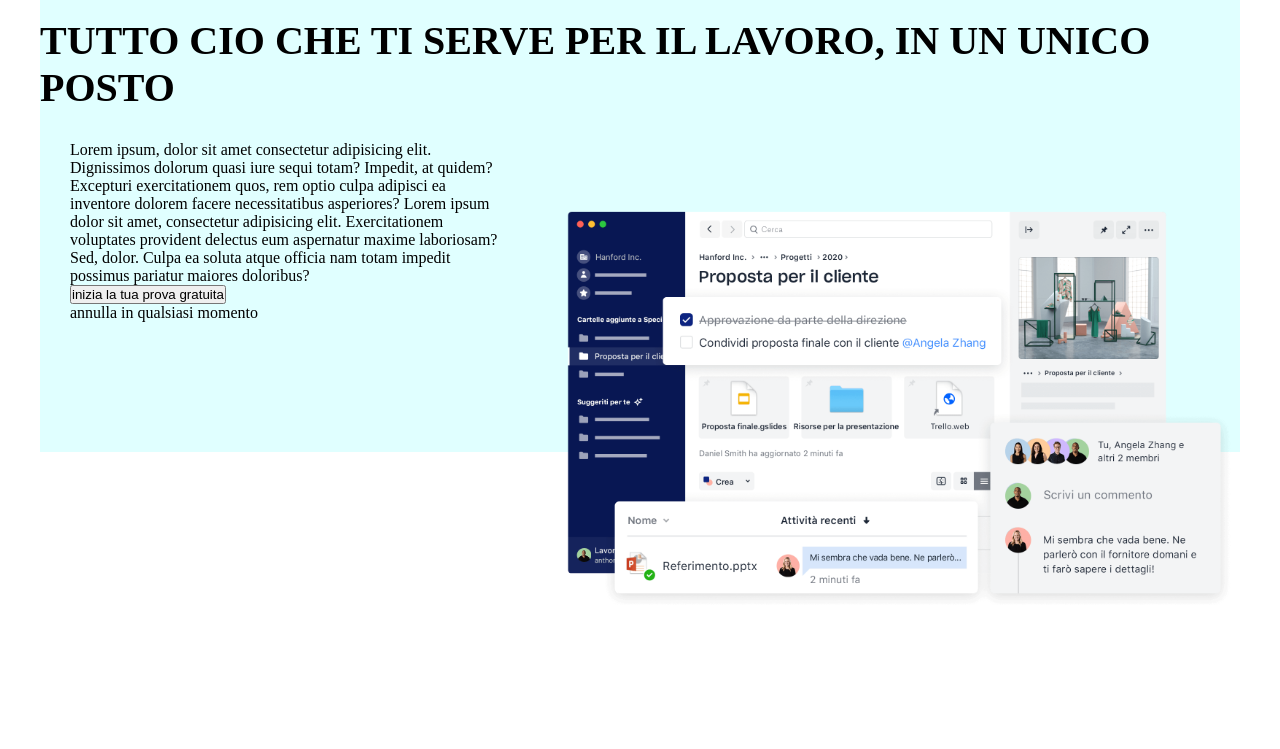
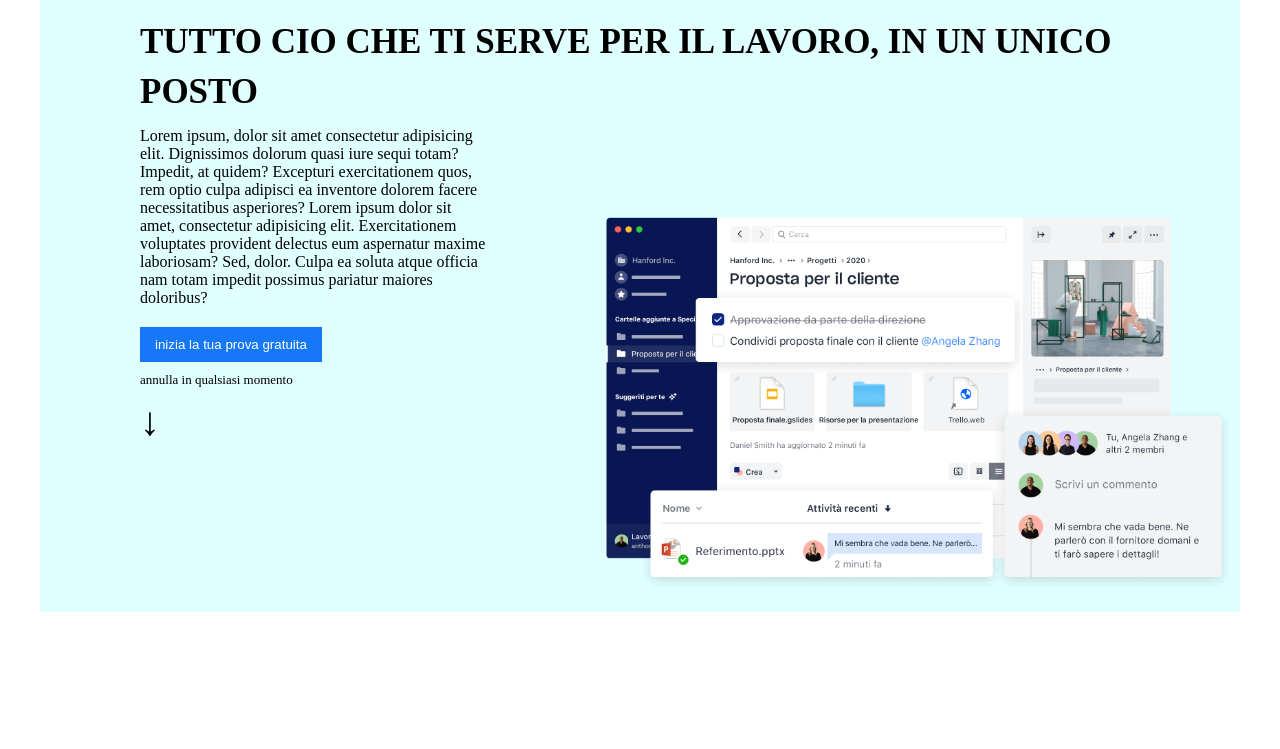
Before and after one commit to 94tony/htmlcss-dropbox, a plain HTML site: page index.html in a window 1280 px wide. Shown: the part 28-777 px from the top of the page. Drawn offline with Linux system fonts and the light colour scheme.

Commit message:
scheletro-1

```diff
--- a/css/style.css
+++ b/css/style.css
@@ -6,16 +6,29 @@
 header{
     width: 1200px;
     margin: auto;
-    height: 60vh;
+    height: 80vh;
     background-color: lightcyan
 
 }
+
+
+.buttonblue{
+    background-color: rgb(23, 120, 247);
+    padding: 10px 15px;
+    border: none;
+    color: white;
+}
+
+
+
 /* nav */
 nav{
+
     background-color: white;
     width: 100%;
+}
 
-}
+
 .clearfix::after{
     content: "";
     display: table;
@@ -52,24 +65,42 @@ nav ul li{
 .titolo-main{
     text-align: start;
     float: left;
-    font-size: 40px;
+    font-size: 35px;
     margin-top: 20px;
+    padding-left: 100px;
+    line-height: 50px;
+
 }
 .dimensioni-text{
     width: 500px;
     height:500px;
     padding-top: 10px;
-    padding: 30px 30px;
-    text-align: left;
+    padding: 10px  50px 0px 100px;
+
     float: left;
 }
 
+#underbutton{
+    margin-top: 10px;
+    font-size: 13px;
+}
+
+#freccia-under{
+margin-top: 10px;
+font-size: 40px;
+}
+.navbutton{
+
+
+    color: white;
+    margin-top: 20px;
+}
 
 
 .img2{
     width: 700px;
     margin-top: 100px;
-    vertical-align: super;
+    padding-left: 40px;
 }
 
 main{
@@ -149,8 +180,23 @@ main{
 
 
 }
+.orizz-left{
+    padding-left: 15px;
+}
+.orizz-left>h2{
+font-size: 17px;
+}
+.orizz-left>h3{
+    font-size: 14px;
+}
 
+.orizz-left>p{
+    font-size: 10px;
+}
 
+.orizz-button{
+    margin-right: 20px;
+}
 
 
 .ti-centro{
@@ -162,6 +208,7 @@ main{
     width: 700px;
     margin: auto;
     border: 1px solid black;
+    height: 140px;
 
 
 }
--- a/index.html
+++ b/index.html
@@ -10,7 +10,7 @@
 <body>
     <header>
         <!-- inizio nav -->
-        <nav class="clearfix">
+        <nav class="navhig clearfix">
             <img class="img-1 fl" src="./img/logo-small.png" alt="">
 
             <ul class="list-1 fl">
@@ -29,12 +29,18 @@
         <!--                 -->
         <!-- introduzione  foto e testo    -->
             <section class="clearfix">
-                <h1 class="titolo-main">TUTTO CIO CHE TI SERVE PER IL LAVORO, IN UN UNICO POSTO</h1>
+                <h1 class="titolo-main">TUTTO CIO CHE TI SERVE PER IL LAVORO, IN UN UNICO <br> POSTO</h1>
                 <div class="dimensioni-text">
 
                     <p>Lorem ipsum, dolor sit amet consectetur adipisicing elit. Dignissimos dolorum quasi iure sequi totam? Impedit, at quidem? Excepturi exercitationem quos, rem optio culpa adipisci ea inventore dolorem facere necessitatibus asperiores? Lorem ipsum dolor sit amet, consectetur adipisicing elit. Exercitationem voluptates provident delectus eum aspernatur maxime laboriosam? Sed, dolor. Culpa ea soluta atque officia nam totam impedit possimus pariatur maiores doloribus?</p>
-                    <button>inizia la tua prova gratuita</button>
-                    <div> annulla in qualsiasi momento</div>
+                    <button class="buttonblue navbutton">inizia la tua prova gratuita</button>
+
+                    <div id="underbutton">
+                        <div> annulla in qualsiasi momento</div>
+                    </div>
+                    <div id="freccia-under">
+                        <div>  &#8595;	</div>
+                    </div>
                 </div>
                 <img class="fl img2 " src="./img/jumbo.png" alt="">
             </section>
@@ -135,11 +141,13 @@
                 <br>
                 <h3>contatta l ufficio vendite per i prezzi</h3>
                 <br>
-                <p>soluzione  personalizzate e supporto su misura per aiutare  i professionisti <br> it nella festione su qualsiasi scala</p>
+                <p>soluzione  personalizzate e supporto su misura per aiutare  i professionisti  it nella festione su qualsiasi scala</p>
             </div>
             <div class="orizz-right flr">
                  <br>
-                <button>contatta subito l'ufficio vendite </button>
+                <div class=" orizz-button">
+                 <button class="buttonblue">contatta subito l'ufficio vendite </button>
+                </div>
             </div>
 
         </div>
```
